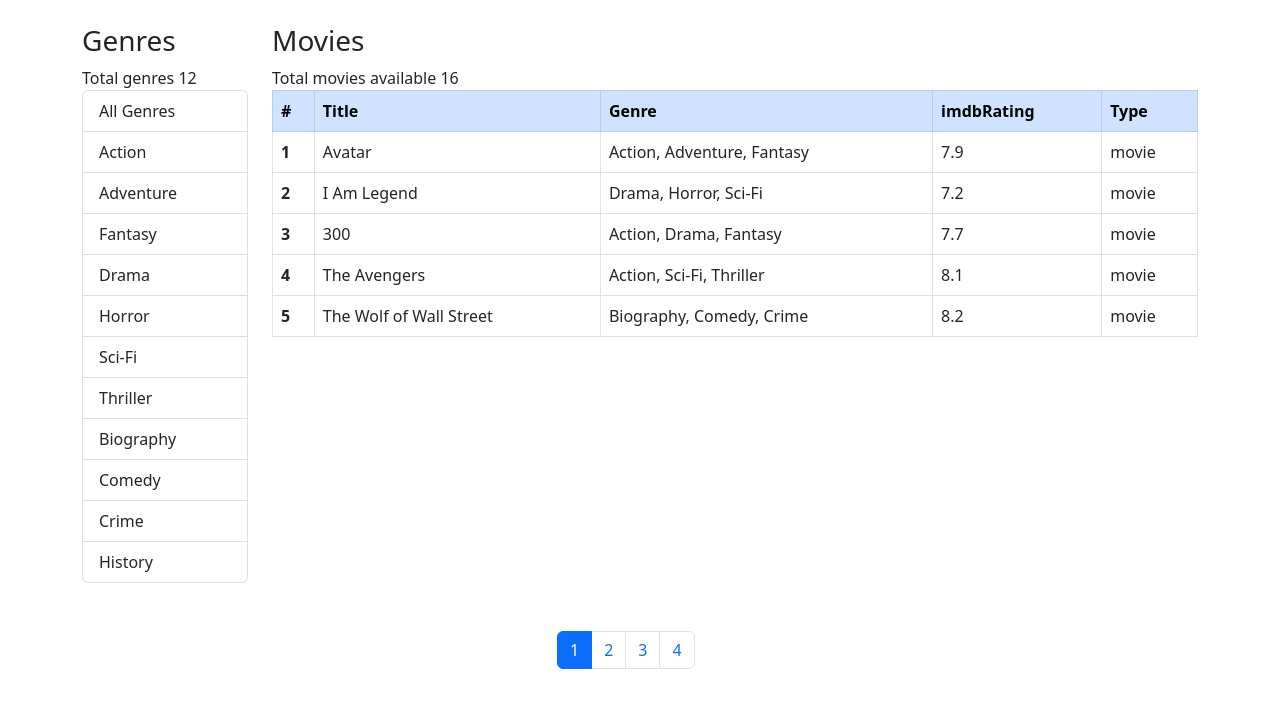
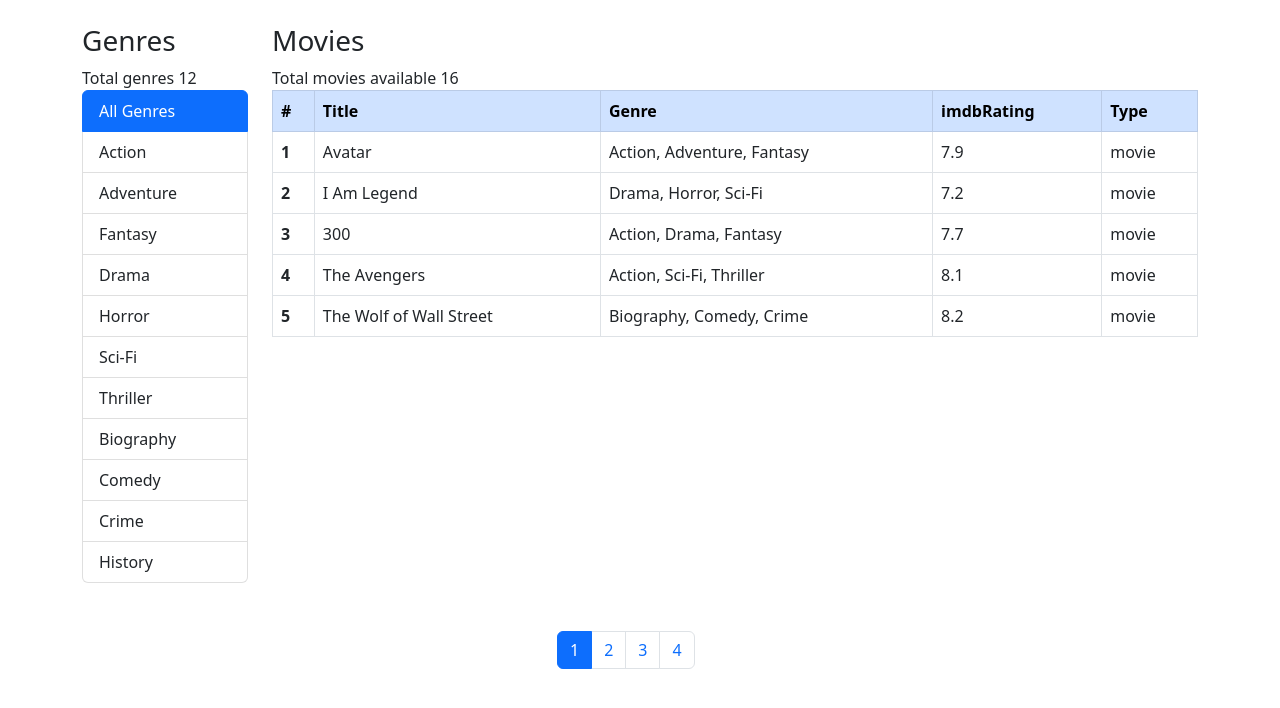
Before and after one commit to samimaftabahmed/react_practice_3, a React (Create React App) app: page / in a window 1280 px wide. Shown: the top 708 px of the page. Built offline with nearby package versions, Linux system fonts and the light colour scheme.

Commit message:
All Genres selected by default

```diff
--- a/src/components/main-page.jsx
+++ b/src/components/main-page.jsx
@@ -9,7 +9,7 @@ class MainPage extends Component {
   state = {
     movies: [],
     currentPage: 1,
-    selectedGenre: "",
+    selectedGenre: "All Genres",
   };
 
   constructor() {
```
